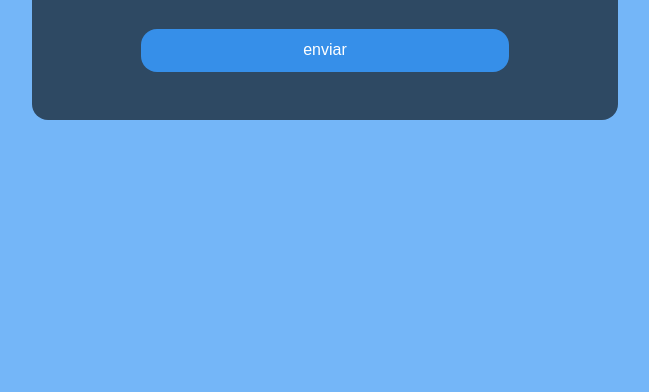
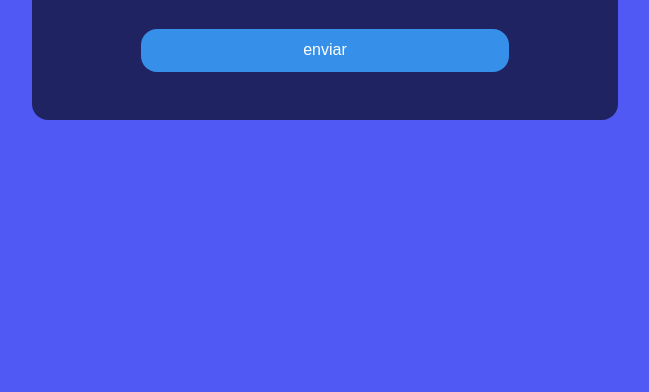
Before and after one commit to kaDev0/Projeto-Adivinhe-o-numero, a plain HTML site: page index.html in a window 1280 px wide. Shown: the part 408-800 px from the top of the page, without its empty margins (315-964 px from the left). Drawn offline with Linux system fonts and the light colour scheme.

Commit message:
alteração de cor

```diff
--- a/style.css
+++ b/style.css
@@ -6,7 +6,7 @@
 
 :root{
     --color-white:#fff;
-    --color-blue:#74B6F8;
+    --color-blue:#5159f4;
     --color-blue2:#368FE9;
     --color-gray:#EEEEEE;
 }
```
